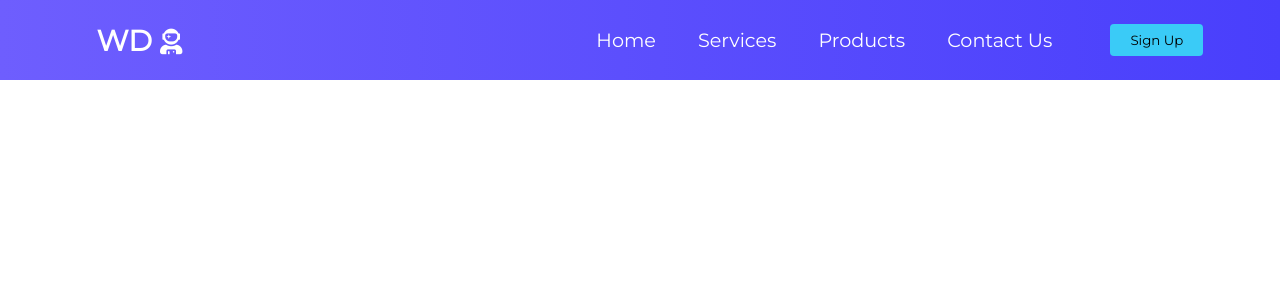
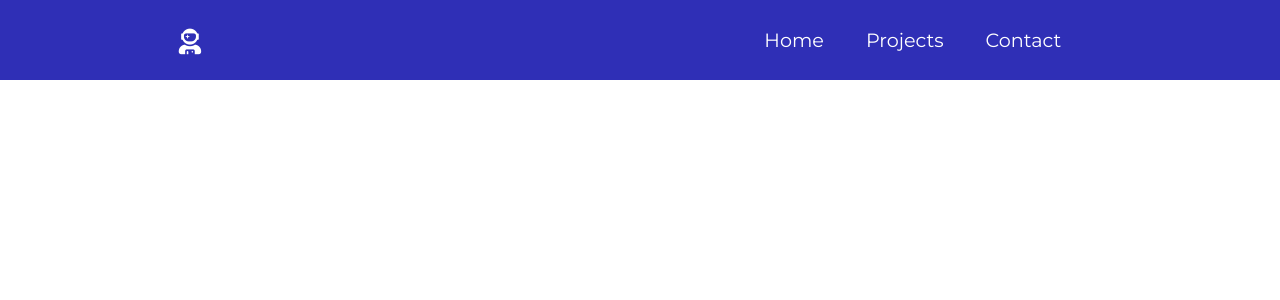
Before and after one commit to Wasim-Danyal/React-App, a React (Create React App) app: page / in a window 1280 px wide. Shown: the top 300 px of the page. Built offline with nearby package versions, Linux system fonts and the light colour scheme.

Commit message:
remove WD, button

```diff
--- a/package.json
+++ b/package.json
@@ -9,7 +9,7 @@
     "react": "^16.13.1",
     "react-dom": "^16.13.1",
     "react-router-dom": "^5.2.0",
-    "react-scripts": "3.4.3"
+    "react-scripts": "^3.4.3"
   },
   "scripts": {
     "start": "react-scripts start",
--- a/src/components/Button.css
+++ /dev/null
@@ -1,47 +0,0 @@
-:root {
-    --primary: #3acbf7;
-}
-
-.btn{
-    padding: 8px 20px;
-    border-radius: 4px;
-    outline: none;
-    border: none;
-    cursor: pointer;
-    background: #3acbf7;
-}
-
-.btn:hover {
-    padding: 8px 20px;
-    transition: all 0.3s ease-out;
-    background: #fff;
-    color: #3acbf7;
-    transition: 250ms;
-}
-
-.btn--primary{
-    background-color: var(--primary);
-}
-
-.btn--outline{
-    background-color: transparent;
-    color: #fff;
-    padding: 8px 20px;
-    border-radius: 4px;
-    border: 1px solid var(--primary);
-    transition: all 0.3s ease-out;
-}
-
-.btn-medium{
-    padding: 8px 20px;
-    border-radius: 4px;
-    font-size: 18px;
-    color: #fff;
-}
-
-.btn-large{
-    padding: 12px 2px;
-    border-radius: 4px;
-    font-size: 20px;
-    color: #fff;
-}
--- a/src/components/Button.js
+++ /dev/null
@@ -1,33 +0,0 @@
-import React from 'react'
-import './Button.css'
-
-const STYLES = [
-
-    'btn--primary',
-    'btn--outline'
-]
-
-const SIZES = [
-
-    'btn--medium',
-    'btn--large'
-]
-
-export const Button = ({
-    children,
-    type,
-    onClick,
-    buttonStyle,
-    buttonSize
-}) => {
-
-    const checkButtonstyle = STYLES.includes(buttonStyle) ? buttonStyle : STYLES[0]
-
-    const checkButtonSize = SIZES.includes(buttonSize) ? buttonSize : SIZES[0]
-
-    return (
-    <button className={'btn ${checkButtonStyle} ${checkButtonSize}'} onClick={onClick} type={type}>
-        {children}
-    </button>
-    )
-}
--- a/src/components/Navbar/Menuitems.js
+++ b/src/components/Navbar/Menuitems.js
@@ -6,27 +6,15 @@ export const MenuItems = [
 
     },
     {
-        title: 'Services',
+        title: 'Projects',
         url: '#',
         cName: 'nav-links'
 
     },
     {
-        title: 'Products',
+        title: 'Contact',
         url: '#',
         cName: 'nav-links'
 
     },
-    {
-        title: 'Contact Us',
-        url: '#',
-        cName: 'nav-links'
-
-    },
-    {
-        title: 'Sign up',
-        url: '#',
-        cName: 'nav-links-mobile'
-
-    }
 ]
--- a/src/components/Navbar/Navbar.css
+++ b/src/components/Navbar/Navbar.css
@@ -1,5 +1,5 @@
 .NavbarItems {
-    background: linear-gradient(90deg, rgb(110, 94, 254) 0%, rgb(73, 63, 252) 100%);
+    background: linear-gradient(90deg, rgb(47, 47, 182) 0%, rgb(47, 47, 182) 100%);
     height: 80px;
     display: flex;
     justify-content: center;
@@ -17,6 +17,7 @@
 .fa-user-astronaut{
     margin-left: 0.5rem;
     font-size: 1.6rem;
+    opacity: 100;
 }
 
 .nav-menu {
--- a/src/components/Navbar/Navbar.js
+++ b/src/components/Navbar/Navbar.js
@@ -1,6 +1,5 @@
 import React, { Component } from 'react'
 import { MenuItems} from "./Menuitems"
-import { Button } from "../Button"
 import './Navbar.css'
 class Navbar extends Component {
 	state = { clicked: false}
@@ -15,7 +14,7 @@ class Navbar extends Component {
 	render() {
 		return(
 			<nav className="NavbarItems">
-				<h1 className="navbar-logo">WD<i className="fas fa-user-astronaut"></i></h1>
+				<h1 className="navbar-logo"><i className="fas fa-user-astronaut"></i></h1>
 				<div className="menu-icon" onClick={this.handleClick}>
 					<i className={this.state.clicked ? 'fas fa-times' : 'fas fa-bars'}></i>
 
@@ -31,7 +30,6 @@ class Navbar extends Component {
 						)
 					})}
 				</ul>
-				<Button>Sign Up</Button>
 			</nav>
 		)
 	}
```
Also changed, not shown: 1 other file (tests, documents, lock files or other folders).
